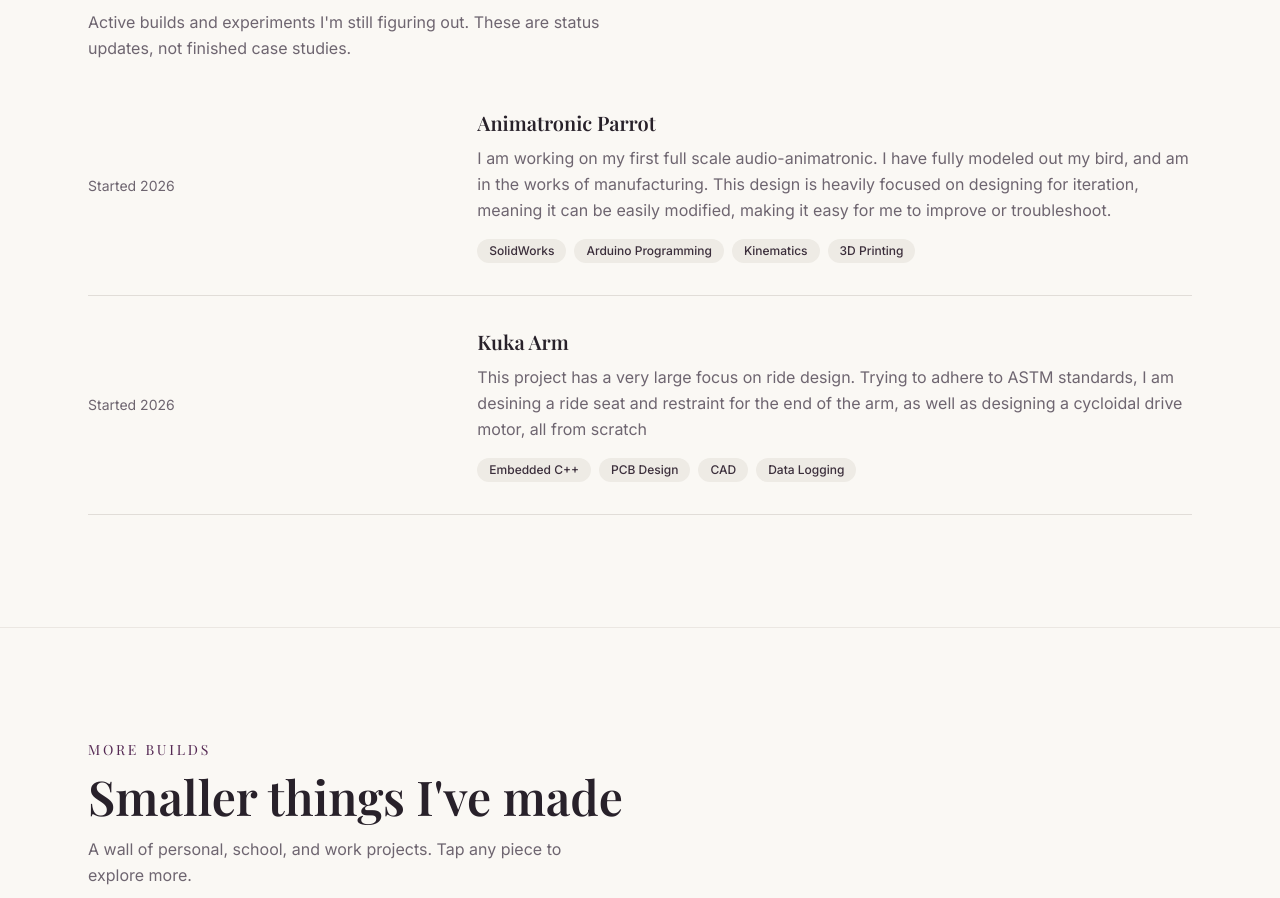
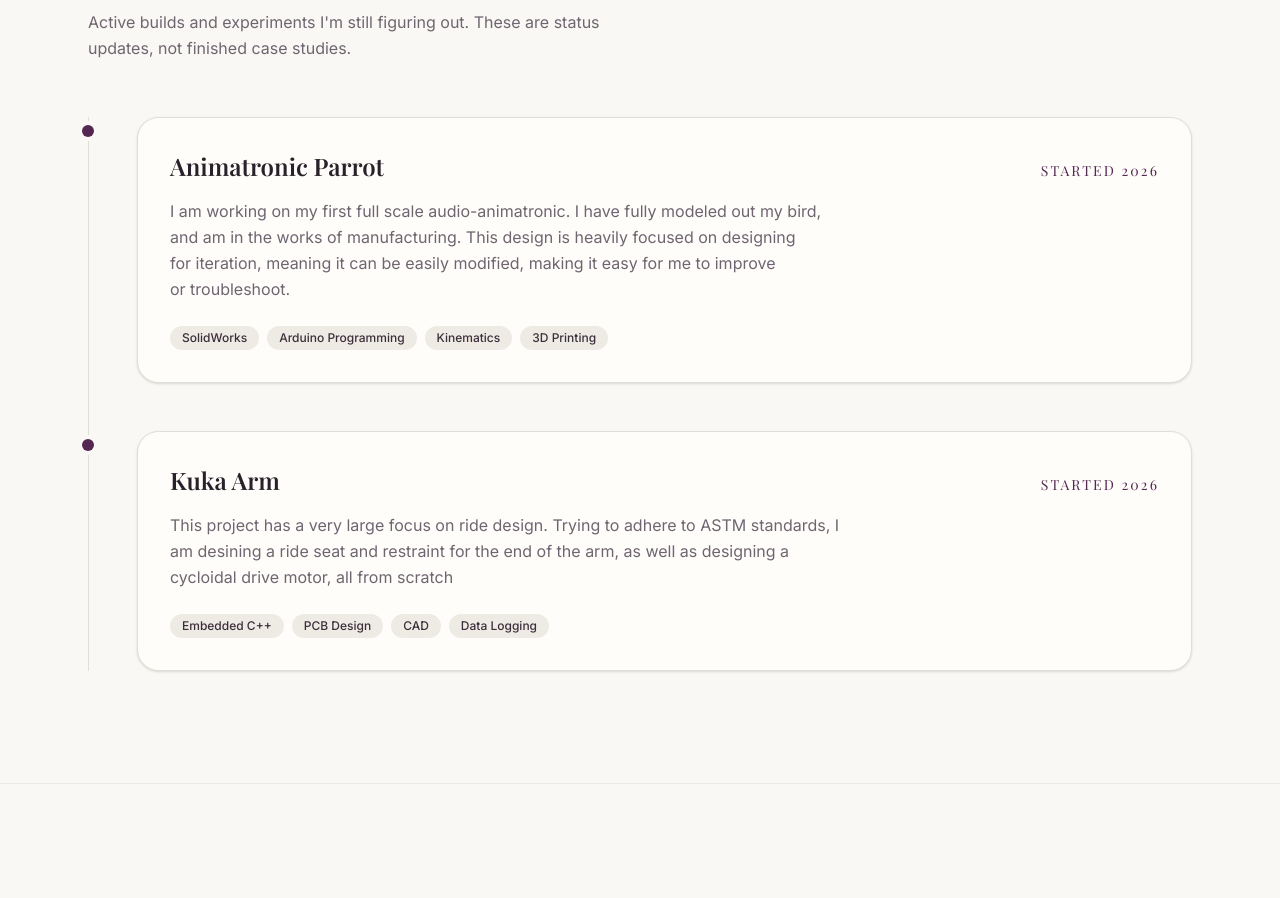
Before and after one commit to ProudLizzie/portfolio, a Next.js app: page / in a window 1280 px wide. Shown: the part 2931-3829 px from the top of the page. Built offline with nearby package versions, Linux system fonts and the light colour scheme; a web font is replaced by a local one.

Commit message:
Rework works-in-progress as timeline and soften hero image background

```diff
--- a/components/home/works-in-progress.tsx
+++ b/components/home/works-in-progress.tsx
@@ -28,23 +28,29 @@ export function WorksInProgress() {
           </p>
         </div>
 
-        <div className="mt-12 space-y-8">
+        <ol className="mt-14 relative border-l border-border pl-8 md:pl-12">
           {items.map((item) => (
-            <div
-              key={item.slug}
-              className="grid gap-4 border-b border-border pb-8 md:grid-cols-[1fr_2fr] md:gap-8"
-            >
-              <div className="flex items-center gap-4">
-                <p className="text-sm text-muted-foreground">{formatStart(item.startDate)}</p>
-              </div>
-              <div>
-                <h3 className="font-serif text-xl font-semibold text-foreground">
-                  {item.title}
-                </h3>
-                <p className="mt-2 text-pretty leading-relaxed text-muted-foreground">
+            <li key={item.slug} className="relative pb-12 last:pb-0">
+              <span
+                aria-hidden
+                className="absolute -left-[calc(2rem+1px)] top-1.5 flex size-4 -translate-x-1/2 items-center justify-center md:-left-[calc(3rem+1px)]"
+              >
+                <span className="size-3 rounded-full bg-primary ring-4 ring-background" />
+              </span>
+
+              <div className="rounded-2xl border border-border bg-card p-6 shadow-sm transition-colors hover:border-primary/40 md:p-8">
+                <div className="flex flex-wrap items-baseline justify-between gap-x-4 gap-y-1">
+                  <h3 className="font-serif text-2xl font-semibold text-foreground">
+                    {item.title}
+                  </h3>
+                  <p className="font-serif text-sm uppercase tracking-[0.15em] text-primary">
+                    {formatStart(item.startDate)}
+                  </p>
+                </div>
+                <p className="mt-4 max-w-2xl text-pretty leading-relaxed text-muted-foreground">
                   {item.status ?? item.description}
                 </p>
-                <div className="mt-4 flex flex-wrap gap-2">
+                <div className="mt-6 flex flex-wrap gap-2">
                   {item.tags.map((tag) => (
                     <span
                       key={tag}
@@ -55,9 +61,9 @@ export function WorksInProgress() {
                   ))}
                 </div>
               </div>
-            </div>
+            </li>
           ))}
-        </div>
+        </ol>
       </div>
     </section>
   )
```
Also changed, not shown: public/eoatdrawpurple.png.
